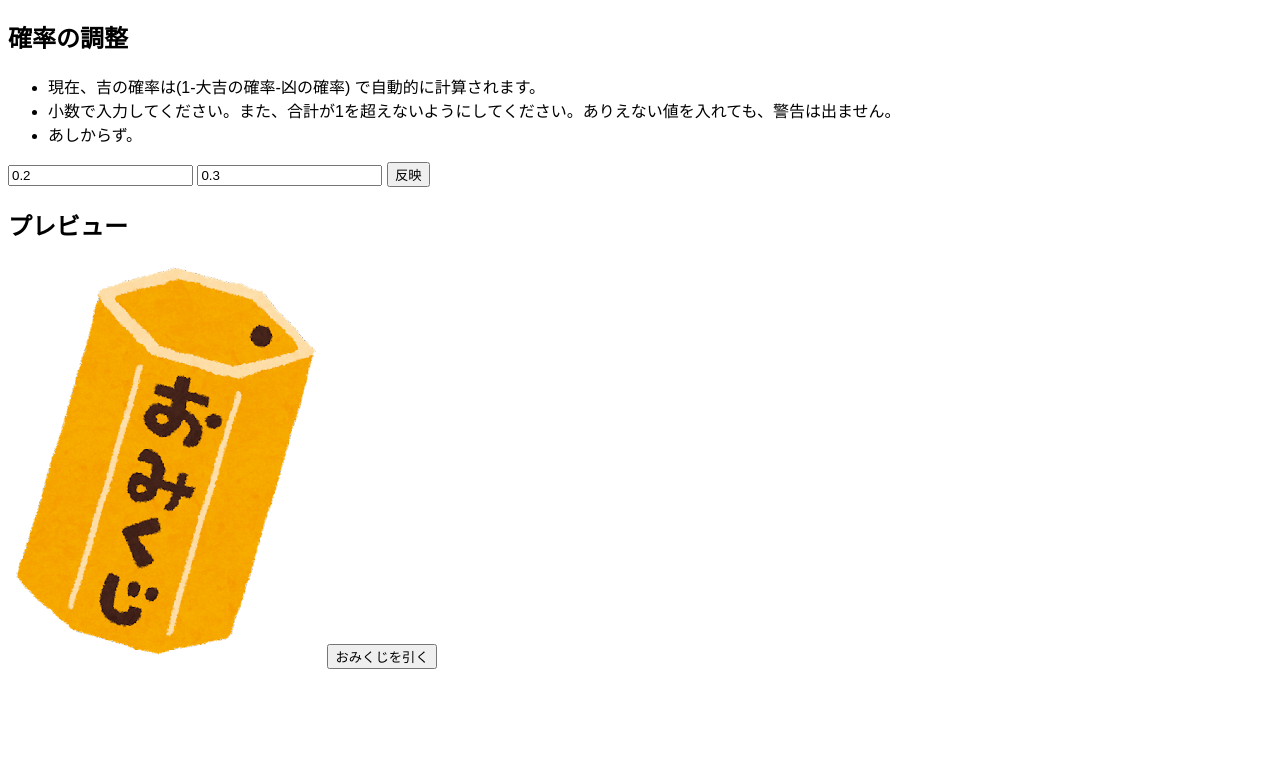
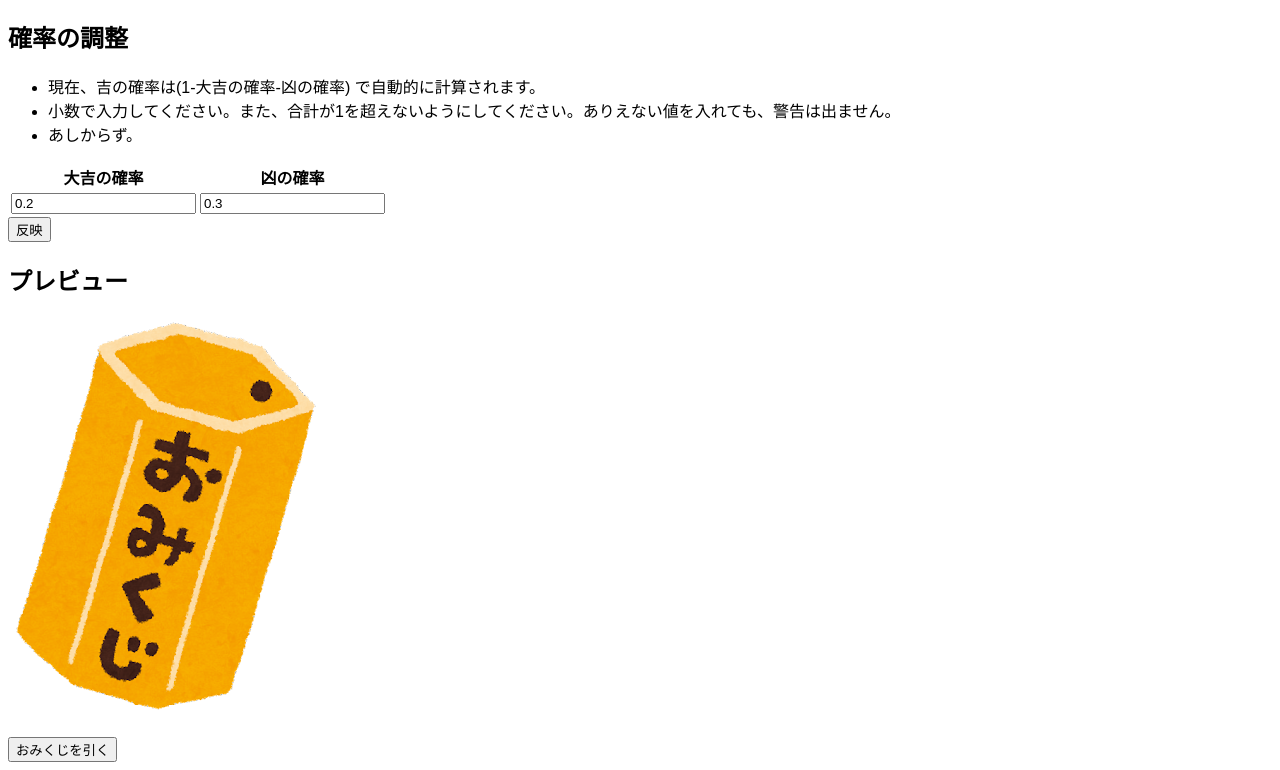
Before and after one commit to ut-code/omikuji, a website: page index.html in a window 1280 px wide. Shown: the part 70-840 px from the top of the page. Before the commit the page ends 800 px from the top, so only its background shows below. Drawn offline with Linux system fonts and the light colour scheme.

Commit message:
ちょっと調整、アイコン忘れてたので追加

```diff
--- a/index.html
+++ b/index.html
@@ -17,14 +17,25 @@
         <li>あしからず。</li>
     </ul>
     <div class="setting-items">
-        <input type="text" id="daikichi" placeholder="大吉" value="0.2">
-        <input type="text" id="kyou" placeholder="凶" value="0.3">
-        <button id="send-button">反映</button>
+
+      <table>
+        <tr>
+          <th>大吉の確率</th>
+          <th>凶の確率</th>
+        </tr>
+        <tr>
+          <td><input type="text" id="daikichi" placeholder="大吉" value="0.2"></td>
+          <td><input type="text" id="kyou" placeholder="凶" value="0.3"></td>
+        </tr>
+      </table>
+      <button id="send-button">反映</button>
     </div>
 
 
     <h2>プレビュー</h2>
-    <img id="omikuji-image" src="./omikuji-box.png" alt="おみくじの箱">
+    <div class="img-box">
+      <img id="omikuji-image" src="./omikuji-box.png" alt="おみくじの箱">
+    </div>
     <button id="omikuji-button">おみくじを引く</button>
     <script>
         if ('serviceWorker' in navigator) {
--- a/style.css
+++ b/style.css
@@ -11,3 +11,9 @@ h1 {
 .setting-items {
     margin-bottom: 20px;
 }
+
+
+.img-box {
+    height: 420px;
+    width: 420px;
+}
```
Also changed, not shown: icon-192.png (added), icon-256.png (added).
